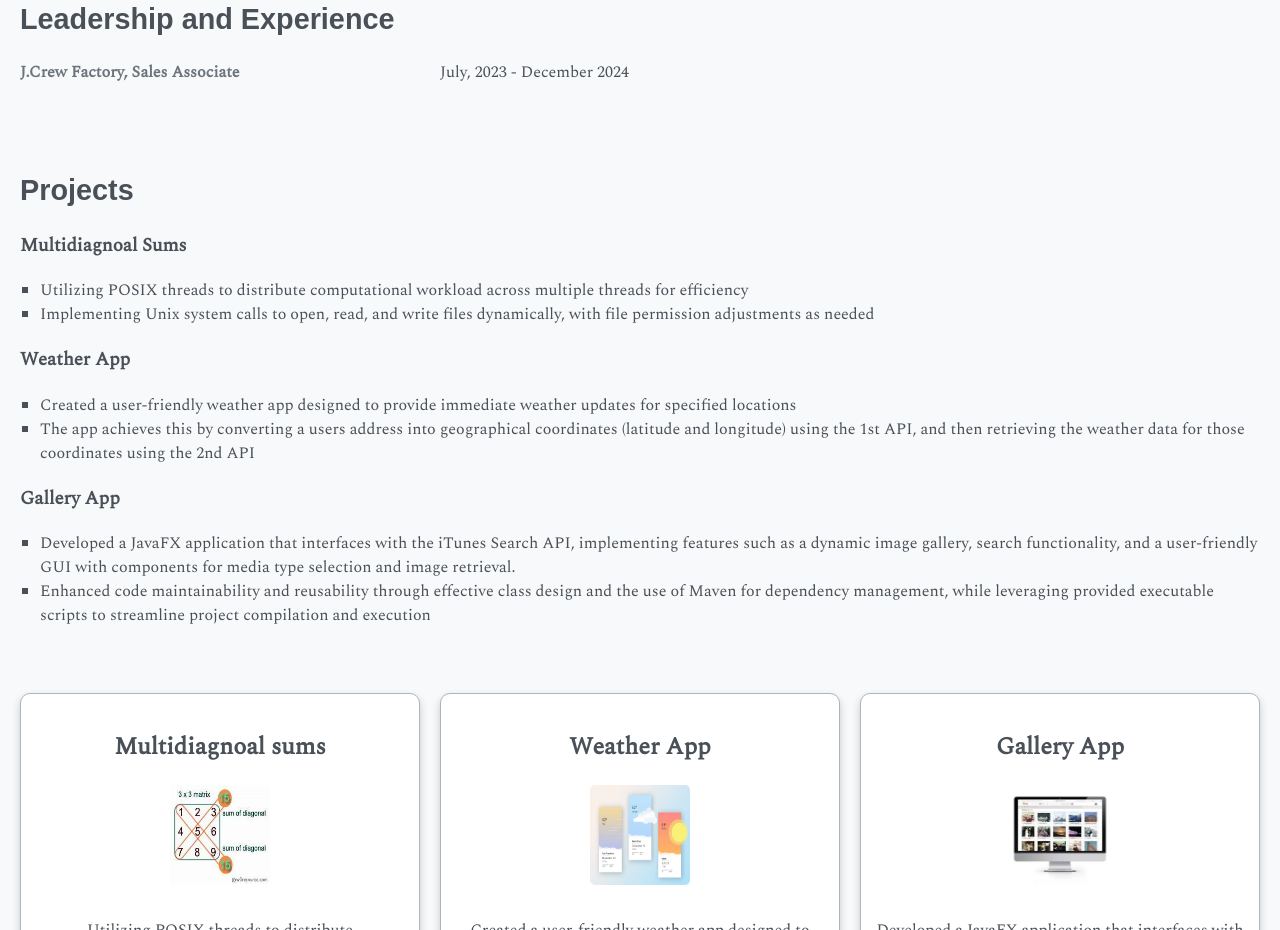
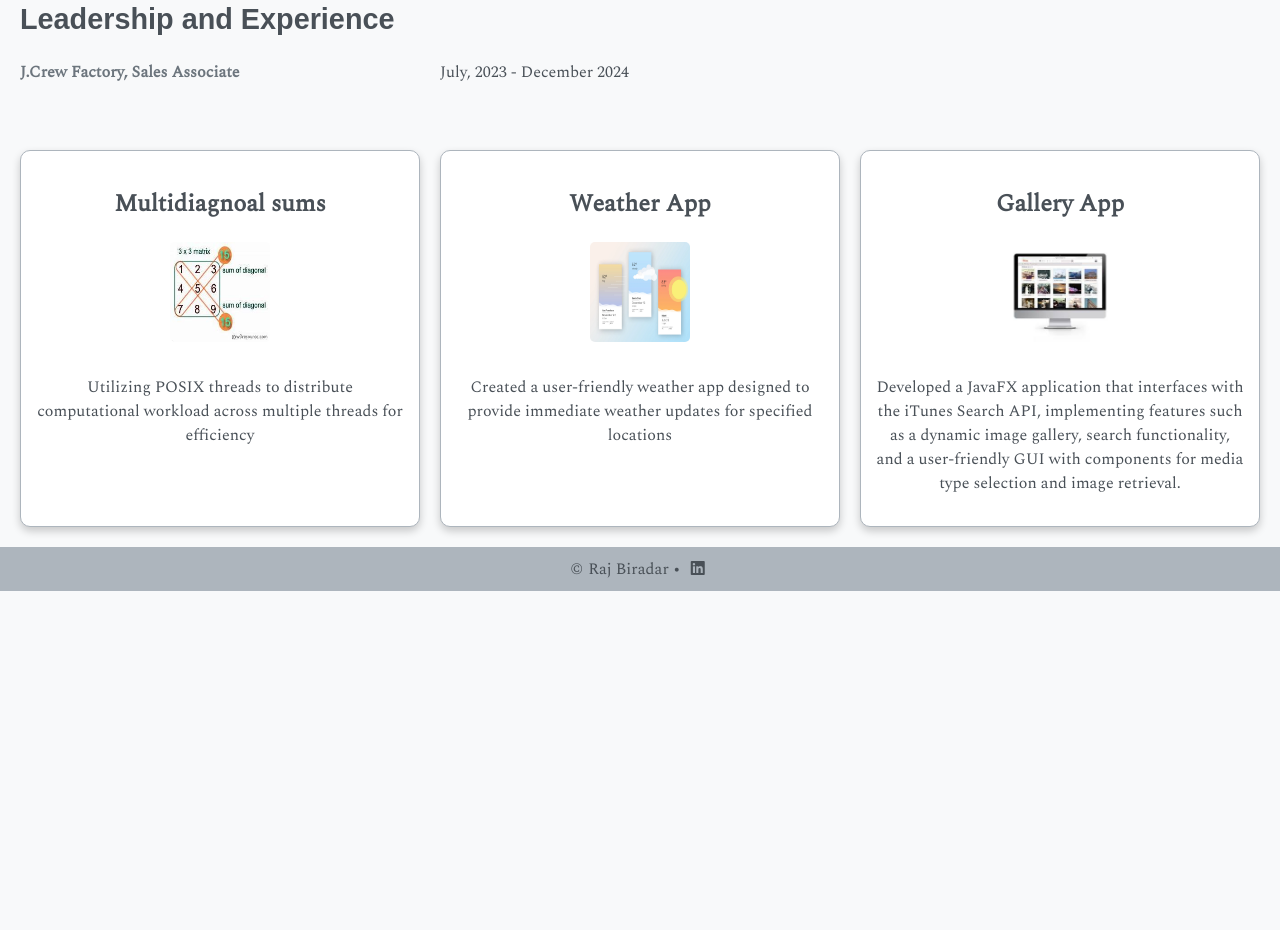
Before and after one commit to Rajbiradar2005/rajbirdar.github.io, a plain HTML site: page index.html in a window 1280 px wide. Shown: the part 1314-2244 px from the top of the page. After the commit the page ends 1905 px from the top, so only its background shows below. Drawn offline with nearby package versions, Linux system fonts and the light colour scheme.

Commit message:
Add files via upload

```diff
--- a/index.html
+++ b/index.html
@@ -67,28 +67,7 @@
         </dl>
     </section>
 
-    <section>
-        <h2>Projects</h2>
-        <h3>Multidiagnoal Sums</h3>
-        <ul>
-            <li>Utilizing POSIX threads to distribute computational workload across multiple threads for efficiency</li>
-            <li>Implementing Unix system calls to open, read, and write files dynamically, with file permission adjustments as needed</li>
-        </ul>
-        <h3>Weather App</h3>
-        <ul>
-            <li>Created a user-friendly weather app designed to provide immediate weather updates for specified locations</li>
-            <li>The app achieves this by converting a users address into geographical coordinates (latitude and longitude) using the 1st API,
-                and then retrieving the weather data for those coordinates using the 2nd API</li>
-        </ul>
-        <h3>Gallery App</h3>
-        <ul>
-            <li>Developed a JavaFX application that interfaces with the iTunes Search API, implementing features such as a dynamic image
-                gallery, search functionality, and a user-friendly GUI with components for media type selection and image retrieval.</li>
-            <li>Enhanced code maintainability and reusability through effective class design and the use of Maven for dependency
-                management, while leveraging provided executable scripts to streamline project compilation and execution</li>
-        </ul>
 
-    </section>
     <div class="three-col">
         <div class="card">
             <h2>Multidiagnoal sums</h2>
```
